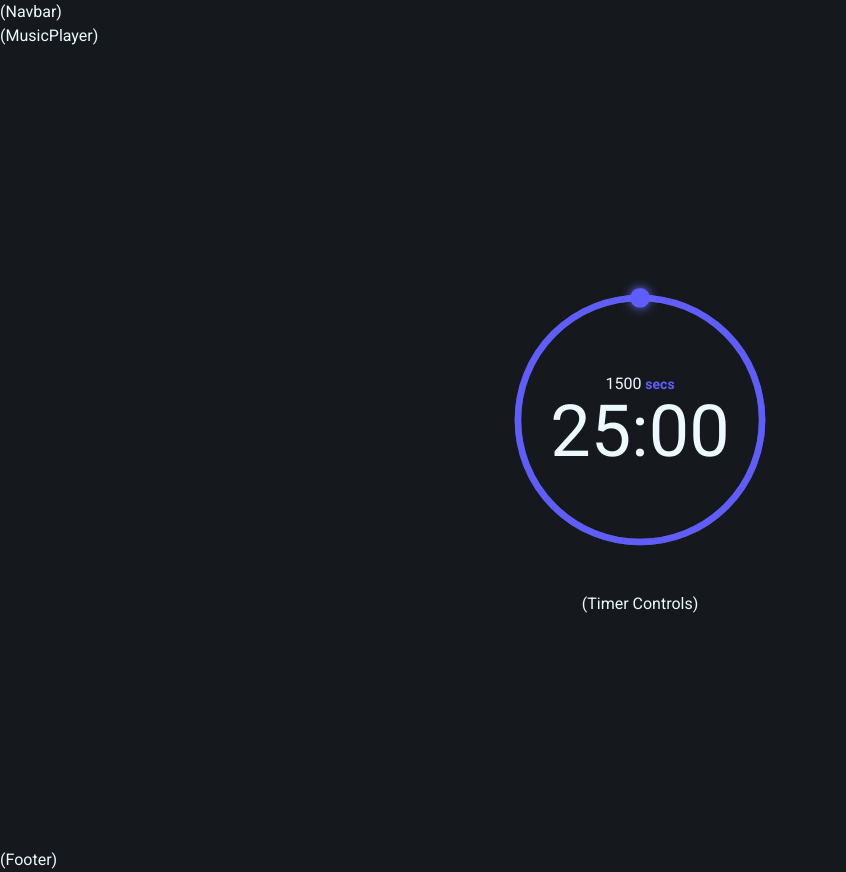
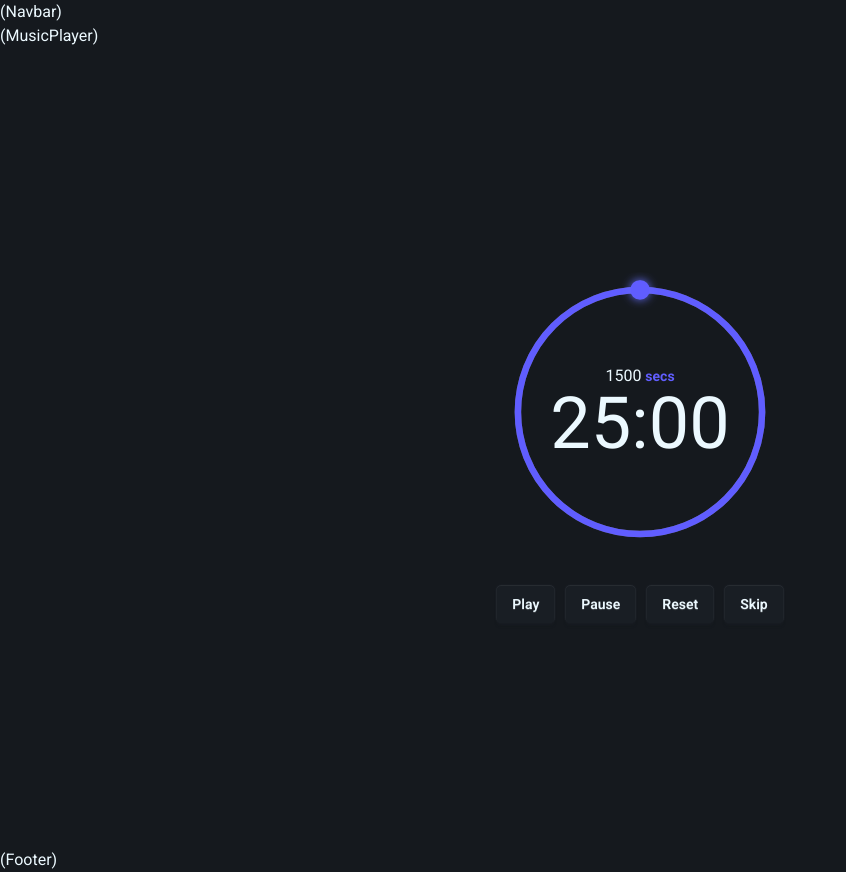
Before and after one commit to elixer-prince/elixer-focus, a React (Vite) app in the folder react-frontend/: page / in a window 1280 px wide. Shown: the whole page, without its empty margins (0-846 px from the left). Built offline with nearby package versions, Linux system fonts and the light colour scheme.

Commit message:
feat(timer-controls): add four basic buttons to be modified later

```diff
--- a/react-frontend/src/components/Timer/TimerControls.tsx
+++ b/react-frontend/src/components/Timer/TimerControls.tsx
@@ -1,5 +1,12 @@
 const TimerControls = () => {
-    return <div>(Timer Controls)</div>;
+    return (
+        <div className="flex justify-center gap-2">
+            <button className="btn rounded-md">Play</button>
+            <button className="btn rounded-md">Pause</button>
+            <button className="btn rounded-md">Reset</button>
+            <button className="btn rounded-md">Skip</button>
+        </div>
+    );
 };
 
 export default TimerControls;
```
